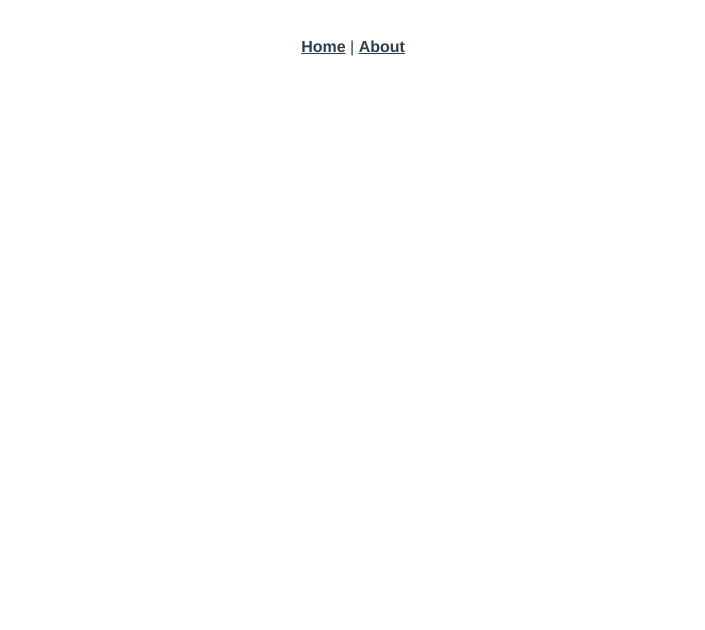
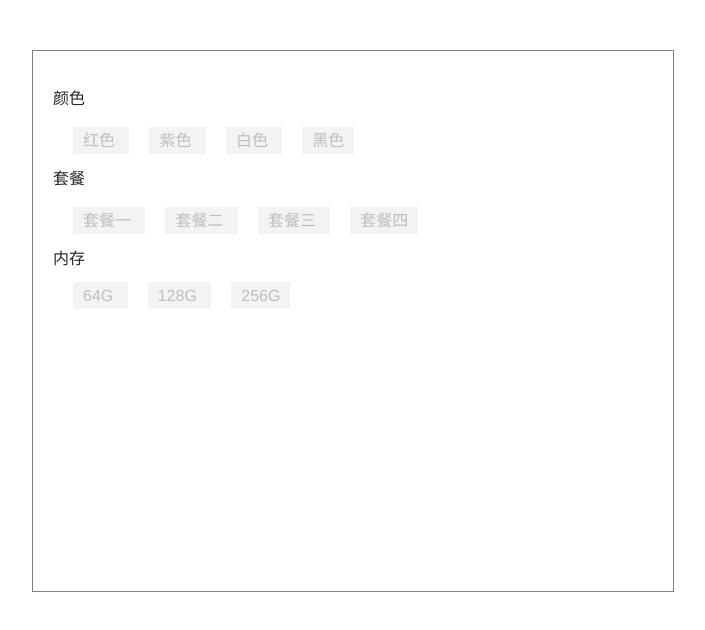
Before and after one commit to Krryxa/krry-vue-practice, a Vue app: page /sku in a window 1280 px wide. Shown: the top 630 px of the page, without its empty margins (287-992 px from the left). Built offline with nearby package versions, Linux system fonts and the light colour scheme.

Commit message:
feat: 页面框架

```diff
--- a/package.json
+++ b/package.json
@@ -31,8 +31,9 @@
     "@vue/eslint-config-standard": "^5.1.2",
     "@vue/eslint-config-typescript": "^5.0.2",
     "@vue/test-utils": "^1.0.3",
+    "babel-eslint": "^10.1.0",
     "chai": "^4.1.2",
-    "eslint": "^6.7.2",
+    "eslint": "^6.8.0",
     "eslint-plugin-import": "^2.20.2",
     "eslint-plugin-node": "^11.1.0",
     "eslint-plugin-promise": "^4.2.1",
@@ -42,6 +43,7 @@
     "node-sass": "^4.12.0",
     "sass-loader": "^8.0.2",
     "typescript": "~3.9.3",
+    "vue-eslint-parser": "^7.1.0",
     "vue-template-compiler": "^2.6.11"
   },
   "gitHooks": {
--- a/src/App.vue
+++ b/src/App.vue
@@ -1,9 +1,5 @@
 <template>
   <div id="app">
-    <div id="nav">
-      <router-link to="/">Home</router-link> |
-      <router-link to="/about">About</router-link>
-    </div>
     <router-view/>
   </div>
 </template>
@@ -13,20 +9,6 @@
   font-family: Avenir, Helvetica, Arial, sans-serif;
   -webkit-font-smoothing: antialiased;
   -moz-osx-font-smoothing: grayscale;
-  text-align: center;
   color: #2c3e50;
 }
-
-#nav {
-  padding: 30px;
-
-  a {
-    font-weight: bold;
-    color: #2c3e50;
-
-    &.router-link-exact-active {
-      color: #42b983;
-    }
-  }
-}
 </style>
--- a/src/router/index.ts
+++ b/src/router/index.ts
@@ -11,12 +11,9 @@ const routes: Array<RouteConfig> = [
     component: Home
   },
   {
-    path: '/about',
-    name: 'About',
-    // route level code-splitting
-    // this generates a separate chunk (about.[hash].js) for this route
-    // which is lazy-loaded when the route is visited.
-    component: () => import(/* webpackChunkName: "about" */ '../views/About.vue')
+    path: '/sku',
+    name: 'Sku',
+    component: () => import('@/views/shop/Sku.vue')
   }
 ]
 
--- a/src/views/About.vue
+++ /dev/null
@@ -1,5 +0,0 @@
-<template>
-  <div class="about">
-    <h1>This is an about page</h1>
-  </div>
-</template>
--- /dev/null
+++ b/src/views/shop/Sku.vue
@@ -0,0 +1,71 @@
+<template>
+  <div class="container">
+    <div v-for="({ title, list }, index) in initialState.specList" :key="index">
+      <p class="title">{{ title }}</p>
+      <div class="specBox">
+        <span v-for="(ele, index) in list"
+          :key="index"
+          :class="{ specOption: isOption, specAction: isActive, specDisabled: !isOption }"
+        >
+          {{ ele }}
+        </span>
+      </div>
+    </div>
+  </div>
+</template>
+
+<script>
+import { initialState } from './config'
+export default {
+  data() {
+    return {
+      initialState: initialState
+    }
+  },
+  created() {},
+  mounted() {},
+  computed: {},
+  methods: {}
+}
+</script>
+
+<style scoped>
+.container {
+  width: 600px;
+  height: 500px;
+  border: 1px solid gray;
+  position: absolute;
+  margin: auto;
+  left: 0;
+  right: 0;
+  top: 50px;
+  padding: 20px;
+}
+.title {
+  font-size: 16px;
+  line-height: 24px;
+  color: #262626;
+}
+.specBox {
+  margin: 5px 0 5px 0;
+}
+.specOption {
+  margin-left: 20px;
+  background-color: #f3f3f3;
+  padding: 5px 10px 5px 10px;
+  color: #505257;
+}
+.specAction {
+  margin-left: 20px;
+  background-color: #fef6f4;
+  padding: 5px 10px 5px 10px;
+  color: #e34a40;
+  border: 1px solid #e34a40;
+}
+.specDisabled {
+  margin-left: 20px;
+  background-color: #f3f3f3;
+  padding: 5px 10px 5px 10px;
+  color: #bebebe;
+}
+</style>
--- /dev/null
+++ b/src/views/shop/config/index.ts
@@ -0,0 +1,28 @@
+export type CommoditySpecsType = {
+  title: string;
+  list: Array<string>;
+}
+
+export type SpecCategoryType = {
+  id: string;
+  specs: Array<string>;
+}
+
+export type SpecStateType = {
+  specList: Array<CommoditySpecsType>;
+  specCombinationList: Array<SpecCategoryType>;
+}
+
+export const initialState: SpecStateType = {
+  specList: [
+    { title: '颜色', list: ['红色', '紫色', '白色', '黑色'] },
+    { title: '套餐', list: ['套餐一', '套餐二', '套餐三', '套餐四'] },
+    { title: '内存', list: ['64G', '128G', '256G'] }
+  ],
+  specCombinationList: [
+    { id: '1', specs: ['紫色', '套餐一', '64G'] },
+    { id: '2', specs: ['紫色', '套餐一', '128G'] },
+    { id: '3', specs: ['紫色', '套餐二', '128G'] },
+    { id: '4', specs: ['黑色', '套餐三', '256G'] }
+  ]
+}
```
Also changed, not shown: .eslintrc.js, 1 other file (tests, documents, lock files or other folders).
